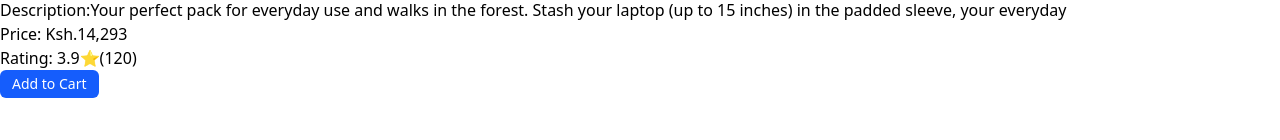
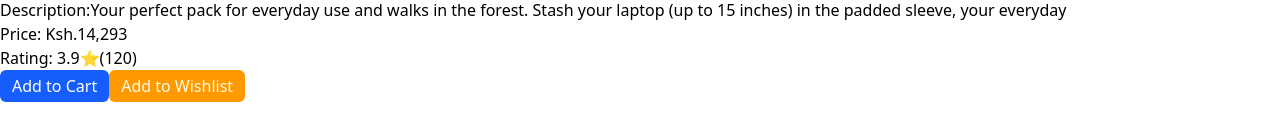
Before and after one commit to Duane-Njenga/shopfinity, a React (Vite) app: page /products/1 in a window 1280 px wide. Shown: the part 212-352 px from the top of the page. Built offline with nearby package versions, Linux system fonts and the light colour scheme; data requests are answered from the project's data file.

Commit message:
Implemented Wishlist Functionality

```diff
--- a/App.jsx
+++ b/App.jsx
@@ -5,15 +5,31 @@ import { Outlet } from "react-router";
 function App(){
 
 const [products, setProducts]= useState([])
+const [wishlist, setWishlist] = useState([])
+
 useEffect(() => {
     fetch("http://localhost:3000/products")
     .then(res => res.json())
     .then(data => setProducts(data))
 },[])
+
+const toggleWishlist = (product) => {
+
+    setWishlist((prevWishlist) => {
+      const exists = prevWishlist.some((item) => item.id === product.id);
+      return exists
+        ? prevWishlist.filter((item) => item.id !== product.id)
+        :
+        [...prevWishlist, product];
+    });
+
+
+
+};
 return(
     <>
      <NavBar/>
-     <Outlet context={{products}}/>
+     <Outlet context={{products, wishlist, toggleWishlist}}/>
     </>
 )
 }
--- a/routes.jsx
+++ b/routes.jsx
@@ -2,7 +2,7 @@ import App from "./App";
 import Home from "./src/Pages/Home";
 import LogIn from "./src/Pages/LogIn";
 import ProductPage from "./src/Pages/ProductPage";
-import Wishlist from "./src/Pages/Wishlist";
+import WishlistPage from "./src/Pages/WishlistPage";
 import Cart from "./src/Pages/Cart";
 import ErrorPage from "./src/Pages/ErrorPage";
 
@@ -30,7 +30,7 @@ const routes = [
             },
             {
                 path: "/wishlist",
-                element:<Wishlist />
+                element:<WishlistPage />
             }
         ]
     }
--- a/src/Components/ProductCard.jsx
+++ b/src/Components/ProductCard.jsx
@@ -1,7 +1,16 @@
-import { Link } from "react-router";
+import { Link, useOutletContext } from "react-router";
 
 function ProductCard({ product }) {
   const { id, category, image, price, title } = product;
+  const {wishlist, toggleWishlist} = useOutletContext();
+  const isInWishlist = wishlist.some((item) => item.id === id)
+
+
+
+
+
+
+
 
   return (
     <div className="w-64 border-2 rounded-xl shadow-md  overflow-hidden m-4 cursor-pointer flex flex-col hover:shadow-indigo-950 hover:shadow-xl hover:scale-102">
@@ -16,10 +25,19 @@ function ProductCard({ product }) {
         <p className="text-sm text-gray-500 mb-1">Category: {category}</p>
         <p className="text-sm font-bold text-gray-700 mb-3">Price: Ksh.{Math.floor(price * 130).toLocaleString()}</p>
 
-        <div className="flex-grow"></div>
 
         <button className="bg-blue-600 text-white px-3 py-1 rounded-md text-sm hover:bg-blue-700 transition">
           Add to Cart
+        </button>
+
+
+
+
+        <button
+        onClick ={() => {toggleWishlist(product);}}
+        className = {`rounded-md text-amber-50 px-3 py-1 ${isInWishlist ? "bg-red-600 hover:bg-red-700" : "bg-amber-500 hover:bg-amber-600"}`}
+        >
+          {isInWishlist ? "Remove from Wishlist" : "Add to Wishlist"}
         </button>
       </div>
     </div>
--- a/src/Pages/ProductPage.jsx
+++ b/src/Pages/ProductPage.jsx
@@ -4,8 +4,10 @@ import { useOutletContext, useParams } from "react-router";
 function ProductPage(){
  const params = useParams();
  const id = params.id - 1;
- const {products} = useOutletContext();
+ const {products, wishlist, toggleWishlist} = useOutletContext();
  const [product, setProduct] = useState(null)
+ const isInWishlist = wishlist.some((item) => item.id === params.id);
+
 
 
 
@@ -25,8 +27,15 @@ function ProductPage(){
         <p className="flex flex-wrap ">Description:{description}</p>
         <p>Price: Ksh.{Math.floor(price * 130).toLocaleString()}</p>
         <p>Rating: {rating.rate}⭐({rating.count})</p>
-        <button className="bg-blue-600 text-white px-3 py-1 rounded-md text-sm hover:bg-blue-700 transition">
+        <button className="bg-blue-600 text-white px-3 py-1 rounded-md hover:bg-blue-700 transition">
           Add to Cart
+        </button>
+
+        <button
+        onClick ={() => toggleWishlist(product)}
+        className = {`rounded-md text-amber-50 px-3 py-1 ${isInWishlist ? "bg-red-600 hover:bg-red-700" : "bg-amber-500 hover:bg-amber-600"}`}
+        >
+          {isInWishlist ? "Remove from Wishlist" : "Add to Wishlist"}
         </button>
     </>
  )
--- a/src/Pages/Wishlist.jsx
+++ /dev/null
@@ -1,5 +0,0 @@
-function Wishlist(){
-
-}
-
-export default Wishlist;
--- /dev/null
+++ b/src/Pages/WishlistPage.jsx
@@ -0,0 +1,16 @@
+import { useOutletContext } from "react-router";
+import ProductCard from "../Components/ProductCard";
+function WishlistPage(){
+    const { wishlist } = useOutletContext();
+
+    return(
+        <>
+            {wishlist.map((item) => (
+                <ProductCard key ={item.id} product={item}/>
+            ))}
+        </>
+    )
+
+}
+
+export default WishlistPage;
```
